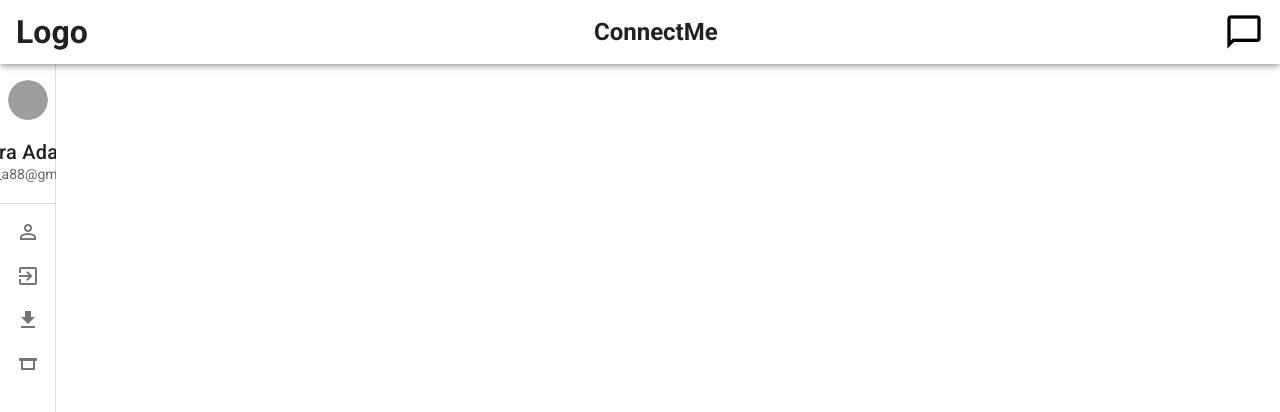
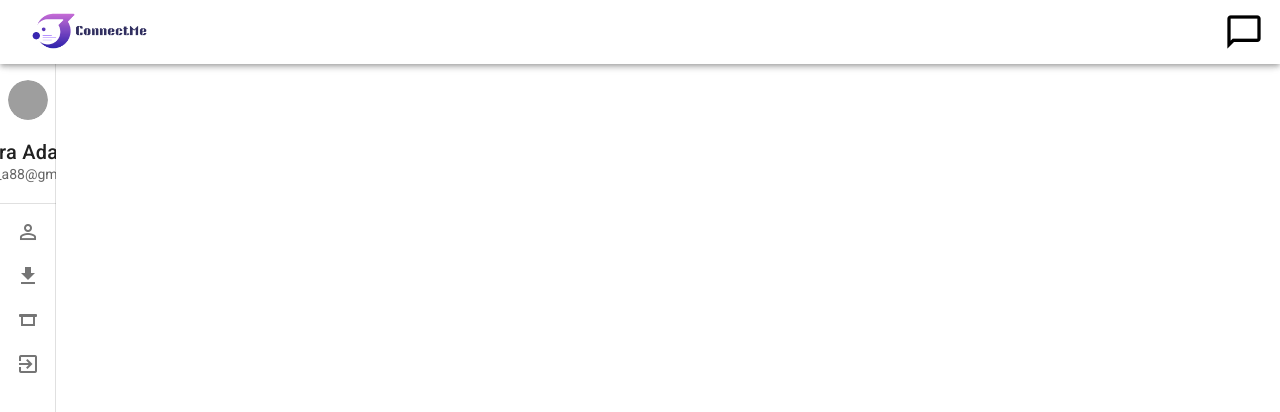
Before and after one commit to Pratikgaikwad1004/budMe-Student-Connection-App, a Vue app: page / in a window 1280 px wide. Shown: the top 412 px of the page. Built offline with nearby package versions, Linux system fonts and the light colour scheme; grey boxes are pictures that could not be loaded.

Commit message:
Some changes

```diff
--- a/src/components/DrawerComponent.vue
+++ b/src/components/DrawerComponent.vue
@@ -30,12 +30,6 @@
             </v-list-item>
             <v-list-item link>
                 <v-list-item-icon>
-                    <v-icon>mdi-exit-to-app</v-icon>
-                </v-list-item-icon>
-                <v-list-item-title>Exit</v-list-item-title>
-            </v-list-item>
-            <v-list-item link>
-                <v-list-item-icon>
                     <v-icon>mdi-download</v-icon>
                 </v-list-item-icon>
                 <v-list-item-title>Saved</v-list-item-title>
@@ -46,6 +40,12 @@
                 </v-list-item-icon>
                 <v-list-item-title>My Projects</v-list-item-title>
             </v-list-item>
+            <v-list-item @click="logout()" link>
+                <v-list-item-icon>
+                    <v-icon>mdi-exit-to-app</v-icon>
+                </v-list-item-icon>
+                <v-list-item-title>Exit</v-list-item-title>
+            </v-list-item>
         </v-list>
     </v-navigation-drawer>
 </template>
@@ -55,6 +55,13 @@ export default {
     data() {
         return {
 
+        }
+    },
+    methods: {
+        logout() {
+            this.$router.push({ name: 'login' })
+            localStorage.removeItem("token");
+            return alert("Logged out successfully.")
         }
     }
 }
--- a/src/components/NavBar.vue
+++ b/src/components/NavBar.vue
@@ -2,12 +2,8 @@
     <div>
         <v-app-bar app color="white" light>
             <div class="d-flex align-center">
-                <h1>Logo</h1>
-            </div>
-
-            <v-spacer></v-spacer>
-            <div class="d-flex align-center">
-                <h2>ConnectMe</h2>
+            <v-img class="shrink mr-2" width="150" contain src="@/assets/logo.png" transition="scale-transition">
+            </v-img>
             </div>
             <v-spacer></v-spacer>
             <v-icon size="40" color="black" class="appbar-cursor">mdi-message-outline</v-icon>
```
Also changed, not shown: src/assets/logo.png.
